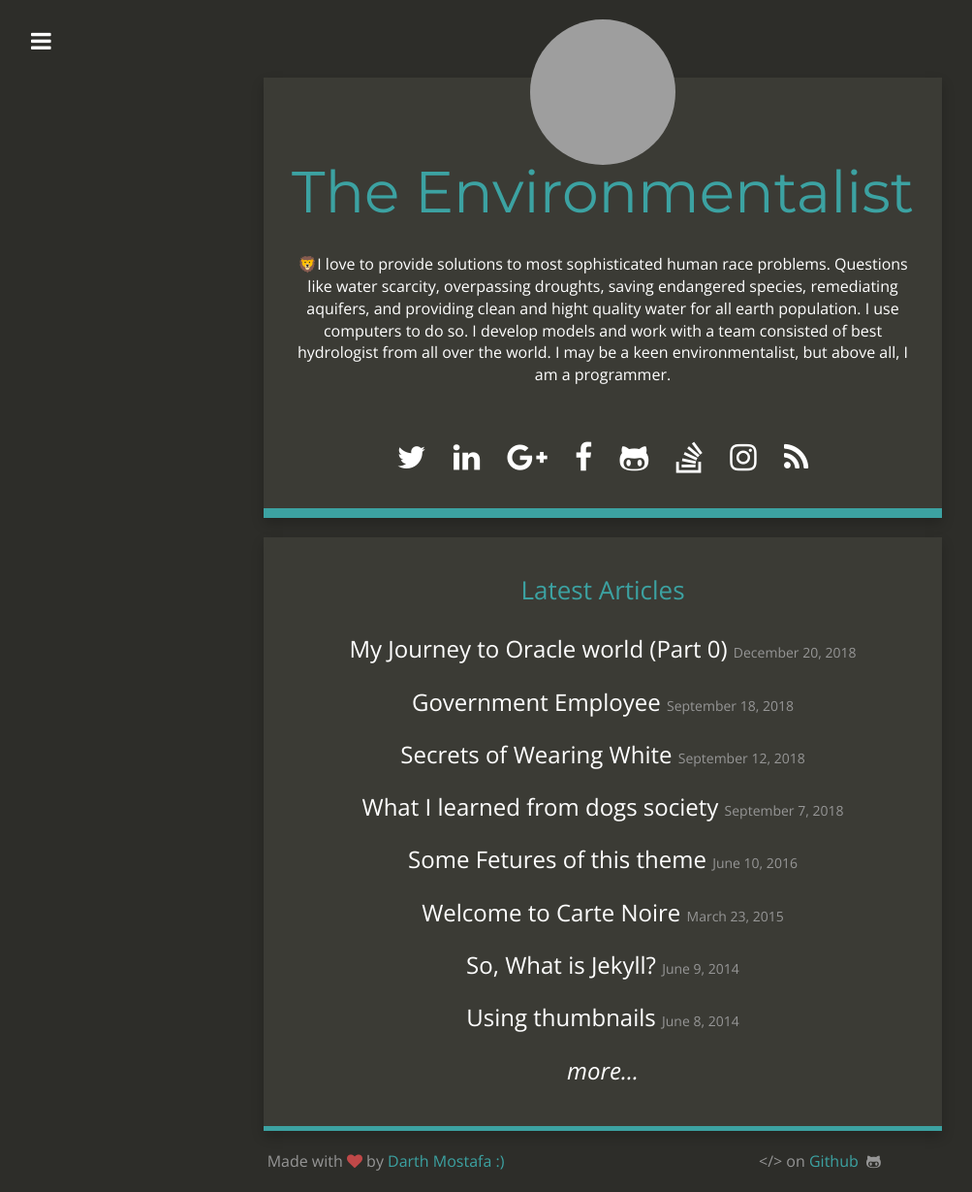
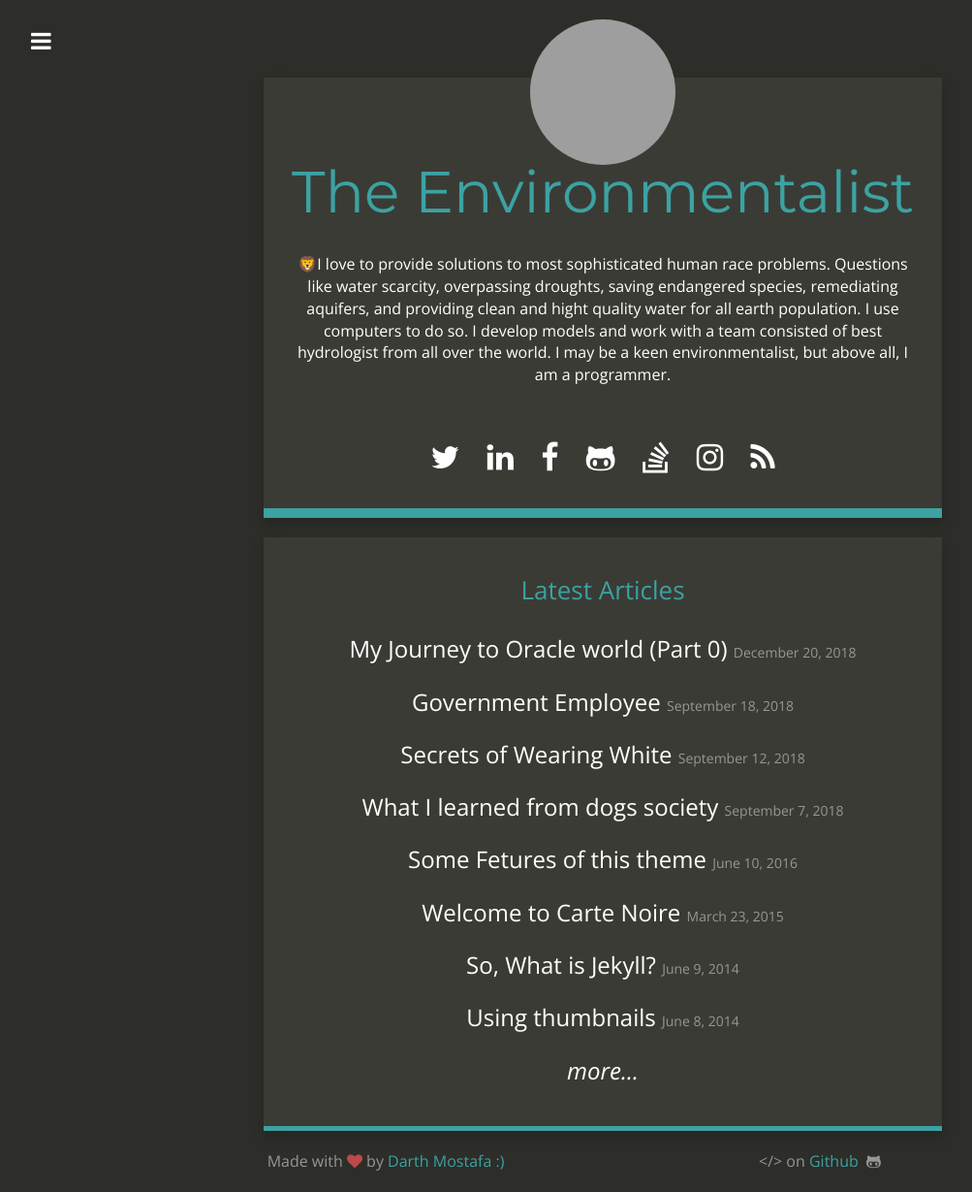
Before and after one commit to anonymoustafa/anonymostafa.github.io, a Jekyll site: the page built from index.html, in a window 1280 px wide. Shown: the whole page at 97% size, without its empty margins (18-1021 px from the left). Built offline with Jekyll 4.4.1, drawn with Linux system fonts in a browser that asks for light colours; nearby versions of some CDN libraries; grey boxes are pictures that could not be loaded.

Commit message:
G+ removed

```diff
--- a/_config.yml
+++ b/_config.yml
@@ -19,7 +19,7 @@ github_username:  anonymoustafa
 instagram_username: mostafa.ramezani.90
 reddit_username:
 linkedin_link: https://www.linkedin.com/in/mramezani/
-google_plus_link: https://plus.google.com/+MostafaRamezani1990
+google_plus_link: #https://plus.google.com/+MostafaRamezani1990
 stackoverflow_link: https://stackoverflow.com/users/5925160/darth-mostafa?tab=profile
 xing_link:
 facebook_link: https://www.facebook.com/Mostafa.Ramezani.1990
```
